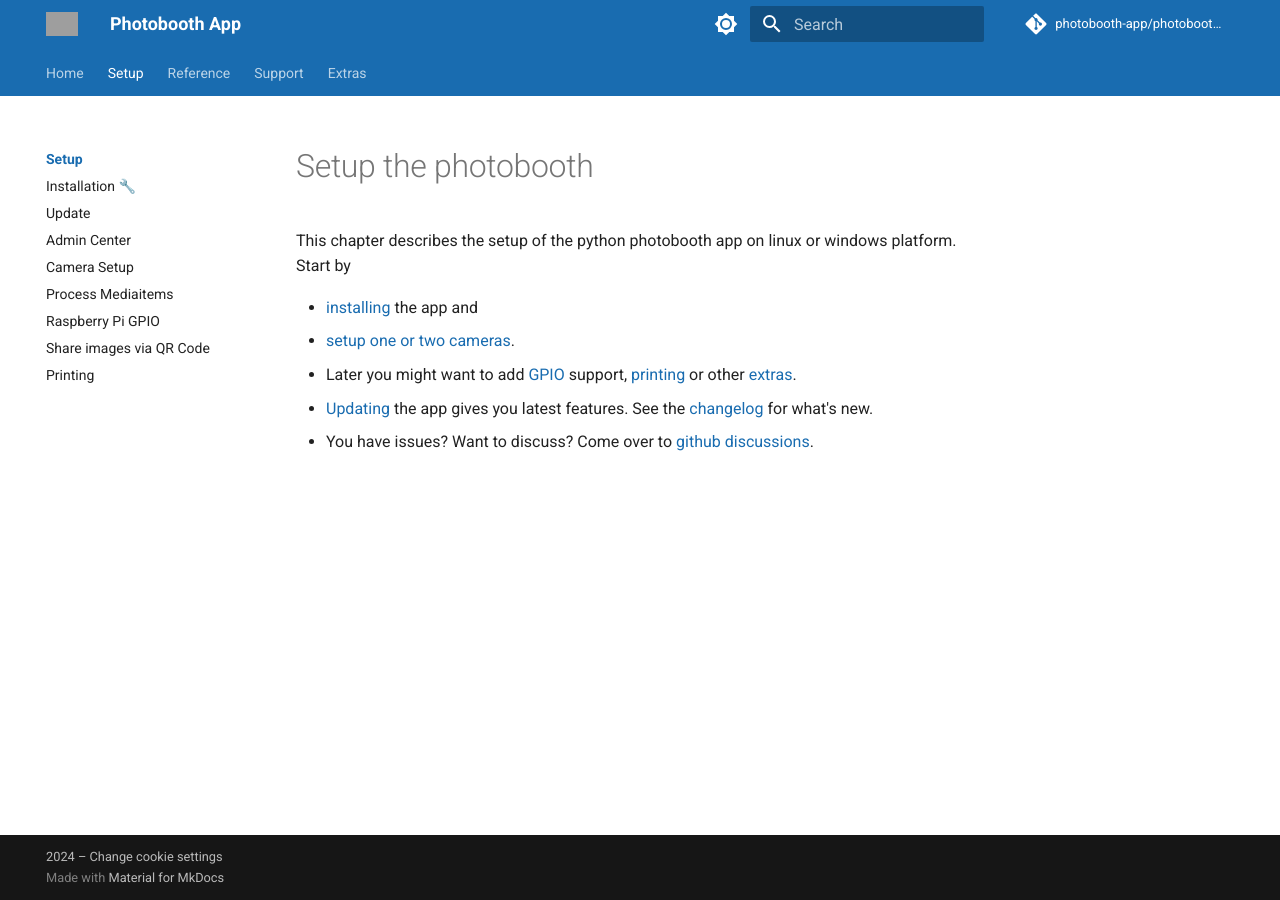
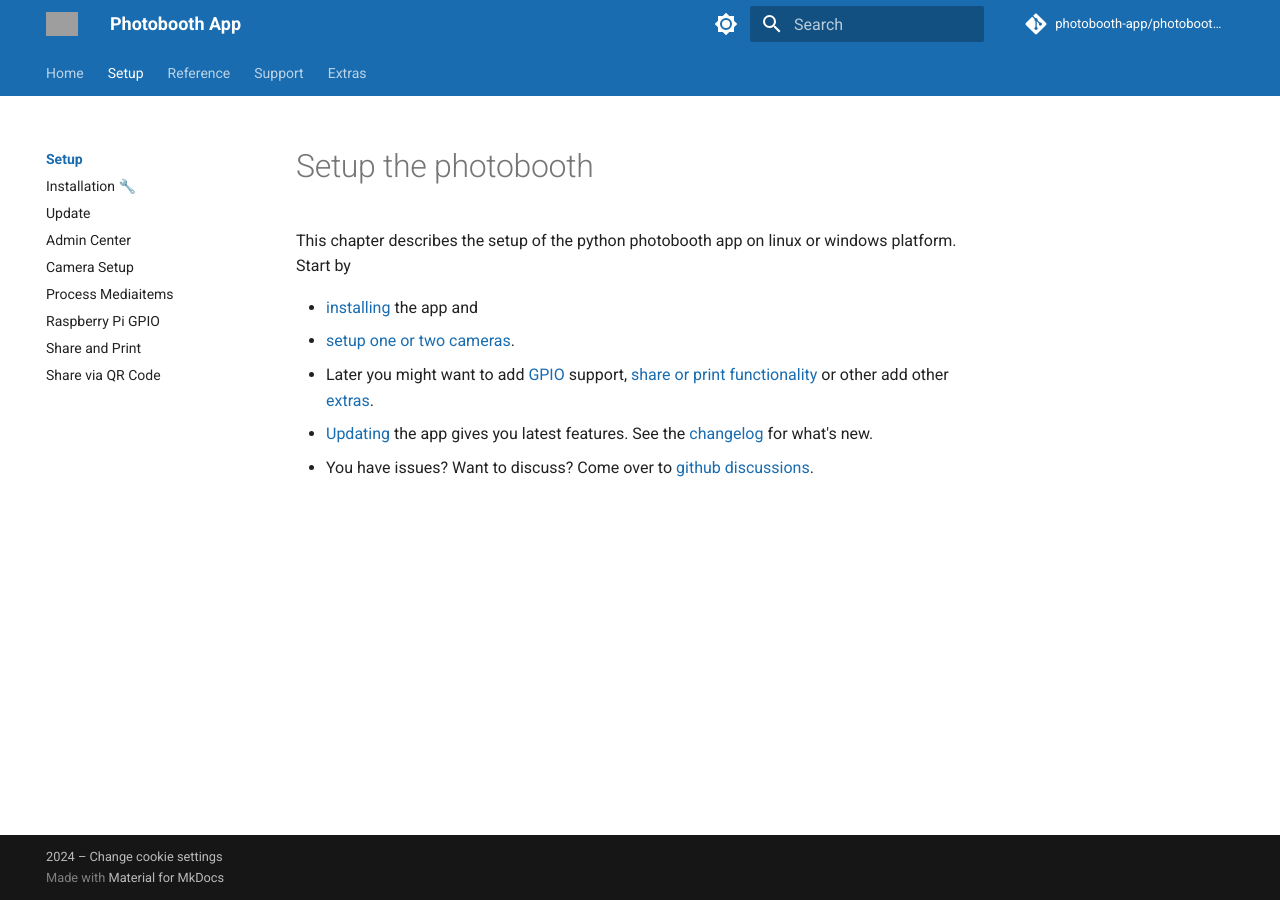
Before and after one commit to photobooth-app/photobooth-docs, an MkDocs documentation site: the page built from docs/setup/index.md, in a window 1280 px wide. Built offline with MkDocs 1.6.1 and Material for MkDocs 9.7.7, drawn with Linux system fonts in a browser that asks for light colours; comment, search, counter and statistics services are not loaded; grey boxes are pictures that could not be loaded.

Commit message:
update docs

```diff
--- a/docs/setup/index.md
+++ b/docs/setup/index.md
@@ -5,6 +5,6 @@ Start by
 
 - [installing](./installation.md) the app and
 - [setup one or two cameras](./camera_setup.md).
-- Later you might want to add [GPIO](./gpio.md) support, [printing](./printing.md) or other [extras](../extras/index.md).
+- Later you might want to add [GPIO](./gpio.md) support, [share or print functionality](./share_print.md) or other add other [extras](../extras/index.md).
 - [Updating](./update.md) the app gives you latest features. See the [changelog](https://github.com/photobooth-app/photobooth-app/blob/main/CHANGELOG.md) for what's new.
 - You have issues? Want to discuss? Come over to [github discussions](https://github.com/photobooth-app/photobooth-app/discussions).
--- a/docs/setup/shareservice.md
+++ b/docs/setup/qrshareservice.md
@@ -1,4 +1,4 @@
-# Share images via QR Code
+# Share via QR Code
 
 The share service allows users to easily download images on the user's phone.
 The user simply scans the QR code to download.
--- a/mkdocs.yml
+++ b/mkdocs.yml
@@ -99,8 +99,8 @@ nav:
       - setup/camera_setup.md
       - setup/mediaprocessing.md
       - setup/gpio.md
-      - setup/shareservice.md
-      - setup/printing.md
+      - setup/share_print.md
+      - setup/qrshareservice.md
   - Reference:
       - reference/index.md
       - reference/configuration.md
```
Also changed, not shown: docs/extras/shareservice-landing.md (+1 -1 lines), docs/projects.md (+1 -1 lines), docs/setup/printing.md (deleted, +0 -67 lines), docs/setup/share_print.md (added, +111 -0 lines).
